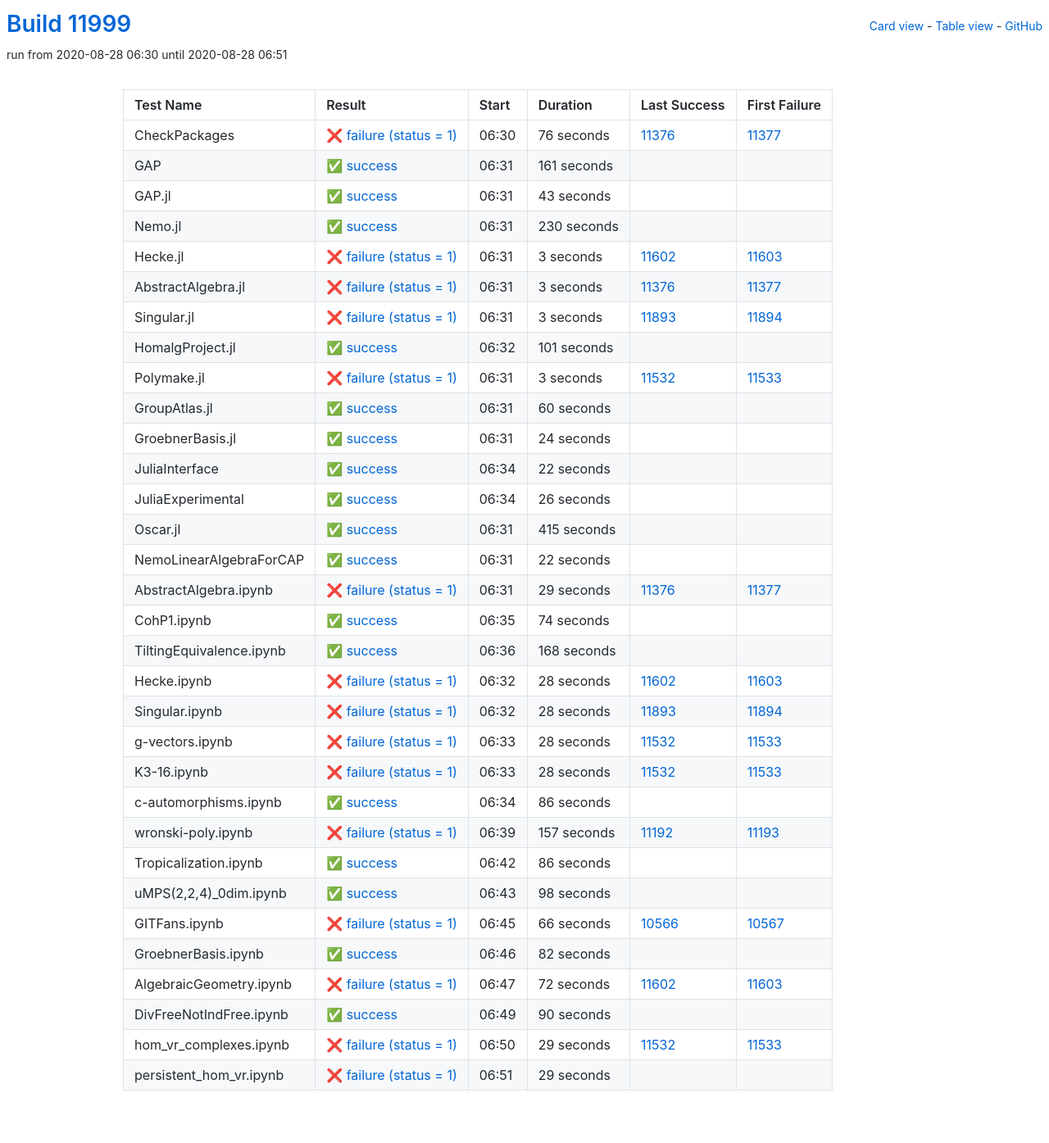
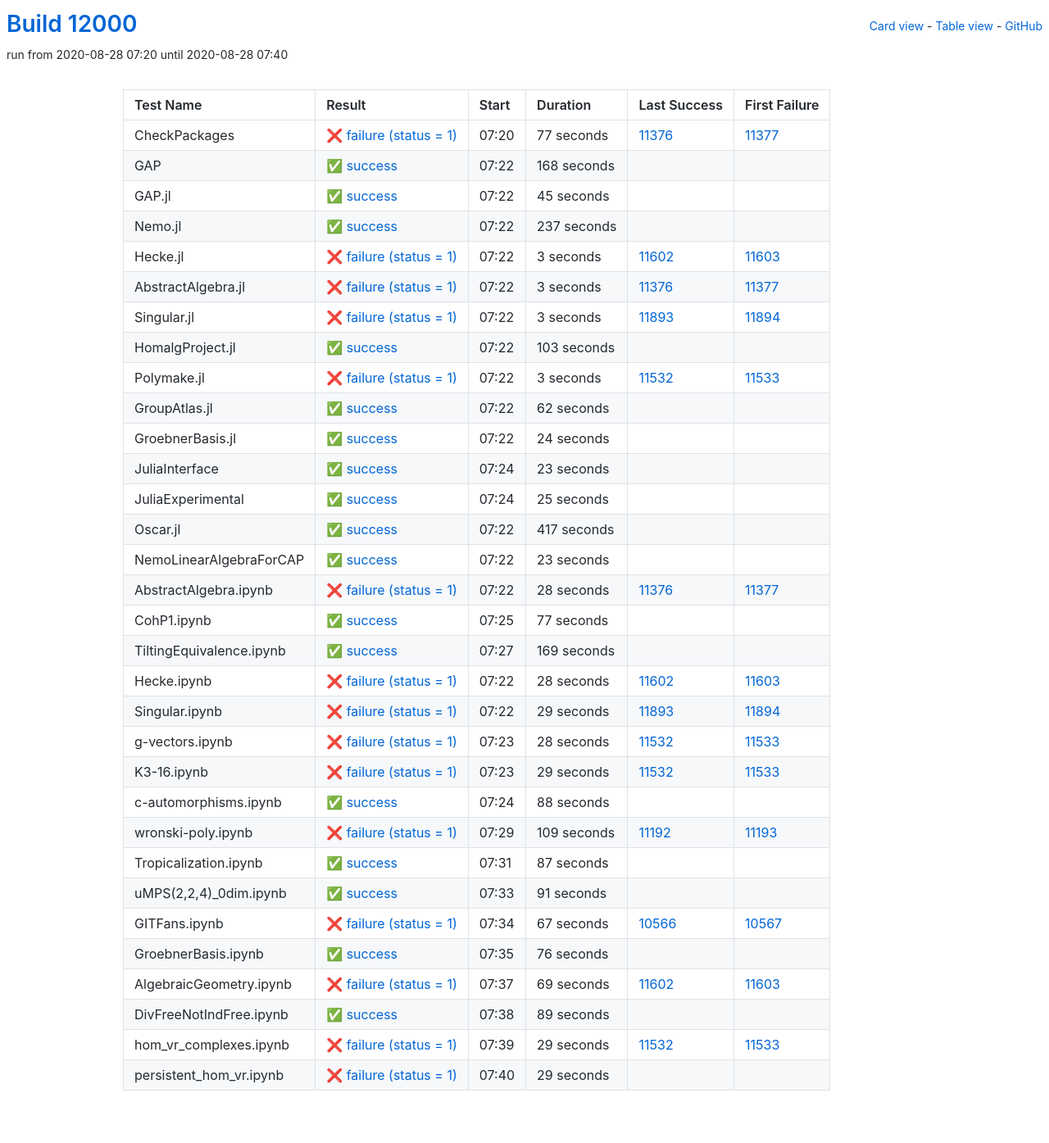
Before and after one commit to oscar-system/oscar-ci-status, a Jekyll site: the page built from table.html, in a window 1280 px wide. Shown: the whole page at 82% size. Built offline with Jekyll 4.4.1, drawn with Linux system fonts in a browser that asks for light colours.

Commit message:
Build #12000

```diff
--- a/_data/ci.yml
+++ b/_data/ci.yml
@@ -1,6 +1,6 @@
 ---
-build: 11999
-build_url: https://oscarci.mathematik.uni-kl.de/job/oscar/11999/
+build: 12000
+build_url: https://oscarci.mathematik.uni-kl.de/job/oscar/12000/
 job: oscar
 organization: oscar-system
 repo: oscar-ci-status
@@ -8,56 +8,56 @@
 tests:
 - name: CheckPackages
   id: checkpackages
-  log: https://oscarci.mathematik.uni-kl.de/job/oscar/11999/artifact/logs/build-11999/CheckPackages.log
-  start: 2020-08-28 06:30
+  log: https://oscarci.mathematik.uni-kl.de/job/oscar/12000/artifact/logs/build-12000/CheckPackages.log
+  start: 2020-08-28 07:20
   success: false
   exitcode: 1
   status: failure
-  duration: 76
+  duration: 77
   last_success: 11376
   last_success_url: https://oscarci.mathematik.uni-kl.de/job/oscar/11376/
   first_failure: 11377
   first_failure_url: https://oscarci.mathematik.uni-kl.de/job/oscar/11377/
 - name: GAP
   id: gap
-  log: https://oscarci.mathematik.uni-kl.de/job/oscar/11999/artifact/logs/build-11999/GAP.log
-  start: 2020-08-28 06:31
+  log: https://oscarci.mathematik.uni-kl.de/job/oscar/12000/artifact/logs/build-12000/GAP.log
+  start: 2020-08-28 07:22
   success: true
   exitcode: 0
   status: success
-  duration: 161
+  duration: 168
   last_success: false
   last_success_url:
   first_failure: false
   first_failure_url:
 - name: GAP.jl
   id: gap-jl
-  log: https://oscarci.mathematik.uni-kl.de/job/oscar/11999/artifact/logs/build-11999/GAP.jl.log
-  start: 2020-08-28 06:31
+  log: https://oscarci.mathematik.uni-kl.de/job/oscar/12000/artifact/logs/build-12000/GAP.jl.log
+  start: 2020-08-28 07:22
   success: true
   exitcode: 0
   status: success
-  duration: 43
+  duration: 45
   last_success: false
   last_success_url:
   first_failure: false
   first_failure_url:
 - name: Nemo.jl
   id: nemo-jl
-  log: https://oscarci.mathematik.uni-kl.de/job/oscar/11999/artifact/logs/build-11999/Nemo.jl.log
-  start: 2020-08-28 06:31
+  log: https://oscarci.mathematik.uni-kl.de/job/oscar/12000/artifact/logs/build-12000/Nemo.jl.log
+  start: 2020-08-28 07:22
   success: true
   exitcode: 0
   status: success
-  duration: 230
+  duration: 237
   last_success: false
   last_success_url:
   first_failure: false
   first_failure_url:
 - name: Hecke.jl
   id: hecke-jl
-  log: https://oscarci.mathematik.uni-kl.de/job/oscar/11999/artifact/logs/build-11999/Hecke.jl.log
-  start: 2020-08-28 06:31
+  log: https://oscarci.mathematik.uni-kl.de/job/oscar/12000/artifact/logs/build-12000/Hecke.jl.log
+  start: 2020-08-28 07:22
   success: false
   exitcode: 1
   status: failure
@@ -68,8 +68,8 @@
   first_failure_url: https://oscarci.mathematik.uni-kl.de/job/oscar/11603/
 - name: AbstractAlgebra.jl
   id: abstractalgebra-jl
-  log: https://oscarci.mathematik.uni-kl.de/job/oscar/11999/artifact/logs/build-11999/AbstractAlgebra.jl.log
-  start: 2020-08-28 06:31
+  log: https://oscarci.mathematik.uni-kl.de/job/oscar/12000/artifact/logs/build-12000/AbstractAlgebra.jl.log
+  start: 2020-08-28 07:22
   success: false
   exitcode: 1
   status: failure
@@ -80,8 +80,8 @@
   first_failure_url: https://oscarci.mathematik.uni-kl.de/job/oscar/11377/
 - name: Singular.jl
   id: singular-jl
-  log: https://oscarci.mathematik.uni-kl.de/job/oscar/11999/artifact/logs/build-11999/Singular.jl.log
-  start: 2020-08-28 06:31
+  log: https://oscarci.mathematik.uni-kl.de/job/oscar/12000/artifact/logs/build-12000/Singular.jl.log
+  start: 2020-08-28 07:22
   success: false
   exitcode: 1
   status: failure
@@ -92,20 +92,20 @@
   first_failure_url: https://oscarci.mathematik.uni-kl.de/job/oscar/11894/
 - name: HomalgProject.jl
   id: homalgproject-jl
-  log: https://oscarci.mathematik.uni-kl.de/job/oscar/11999/artifact/logs/build-11999/HomalgProject.jl.log
-  start: 2020-08-28 06:32
+  log: https://oscarci.mathematik.uni-kl.de/job/oscar/12000/artifact/logs/build-12000/HomalgProject.jl.log
+  start: 2020-08-28 07:22
   success: true
   exitcode: 0
   status: success
-  duration: 101
+  duration: 103
   last_success: false
   last_success_url:
   first_failure: false
   first_failure_url:
 - name: Polymake.jl
   id: polymake-jl
-  log: https://oscarci.mathematik.uni-kl.de/job/oscar/11999/artifact/logs/build-11999/Polymake.jl.log
-  start: 2020-08-28 06:31
+  log: https://oscarci.mathematik.uni-kl.de/job/oscar/12000/artifact/logs/build-12000/Polymake.jl.log
+  start: 2020-08-28 07:22
   success: false
   exitcode: 1
   status: failure
@@ -116,20 +116,20 @@
   first_failure_url: https://oscarci.mathematik.uni-kl.de/job/oscar/11533/
 - name: GroupAtlas.jl
   id: groupatlas-jl
-  log: https://oscarci.mathematik.uni-kl.de/job/oscar/11999/artifact/logs/build-11999/GroupAtlas.jl.log
-  start: 2020-08-28 06:31
+  log: https://oscarci.mathematik.uni-kl.de/job/oscar/12000/artifact/logs/build-12000/GroupAtlas.jl.log
+  start: 2020-08-28 07:22
   success: true
   exitcode: 0
   status: success
-  duration: 60
+  duration: 62
   last_success: false
   last_success_url:
   first_failure: false
   first_failure_url:
 - name: GroebnerBasis.jl
   id: groebnerbasis-jl
-  log: https://oscarci.mathematik.uni-kl.de/job/oscar/11999/artifact/logs/build-11999/GroebnerBasis.jl.log
-  start: 2020-08-28 06:31
+  log: https://oscarci.mathematik.uni-kl.de/job/oscar/12000/artifact/logs/build-12000/GroebnerBasis.jl.log
+  start: 2020-08-28 07:22
   success: true
   exitcode: 0
   status: success
@@ -140,92 +140,92 @@
   first_failure_url:
 - name: JuliaInterface
   id: juliainterface
-  log: https://oscarci.mathematik.uni-kl.de/job/oscar/11999/artifact/logs/build-11999/JuliaInterface.log
-  start: 2020-08-28 06:34
+  log: https://oscarci.mathematik.uni-kl.de/job/oscar/12000/artifact/logs/build-12000/JuliaInterface.log
+  start: 2020-08-28 07:24
   success: true
   exitcode: 0
   status: success
-  duration: 22
+  duration: 23
   last_success: false
   last_success_url:
   first_failure: false
   first_failure_url:
 - name: JuliaExperimental
   id: juliaexperimental
-  log: https://oscarci.mathematik.uni-kl.de/job/oscar/11999/artifact/logs/build-11999/JuliaExperimental.log
-  start: 2020-08-28 06:34
+  log: https://oscarci.mathematik.uni-kl.de/job/oscar/12000/artifact/logs/build-12000/JuliaExperimental.log
+  start: 2020-08-28 07:24
   success: true
   exitcode: 0
   status: success
-  duration: 26
+  duration: 25
   last_success: false
   last_success_url:
   first_failure: false
   first_failure_url:
 - name: Oscar.jl
   id: oscar-jl
-  log: https://oscarci.mathematik.uni-kl.de/job/oscar/11999/artifact/logs/build-11999/Oscar.jl.log
-  start: 2020-08-28 06:31
+  log: https://oscarci.mathematik.uni-kl.de/job/oscar/12000/artifact/logs/build-12000/Oscar.jl.log
+  start: 2020-08-28 07:22
   success: true
   exitcode: 0
   status: success
-  duration: 415
+  duration: 417
   last_success: false
   last_success_url:
   first_failure: false
   first_failure_url:
 - name: NemoLinearAlgebraForCAP
   id: nemolinearalgebraforcap
-  log: https://oscarci.mathematik.uni-kl.de/job/oscar/11999/artifact/logs/build-11999/NemoLinearAlgebraForCAP.log
-  start: 2020-08-28 06:31
+  log: https://oscarci.mathematik.uni-kl.de/job/oscar/12000/artifact/logs/build-12000/NemoLinearAlgebraForCAP.log
+  start: 2020-08-28 07:22
   success: true
   exitcode: 0
   status: success
-  duration: 22
+  duration: 23
   last_success: false
   last_success_url:
   first_failure: false
   first_failure_url:
 - name: AbstractAlgebra.ipynb
   id: abstractalgebra-ipynb
-  log: https://oscarci.mathematik.uni-kl.de/job/oscar/11999/artifact/logs/build-11999/AbstractAlgebra.ipynb.log
-  start: 2020-08-28 06:31
+  log: https://oscarci.mathematik.uni-kl.de/job/oscar/12000/artifact/logs/build-12000/AbstractAlgebra.ipynb.log
+  start: 2020-08-28 07:22
   success: false
   exitcode: 1
   status: failure
-  duration: 29
+  duration: 28
   last_success: 11376
   last_success_url: https://oscarci.mathematik.uni-kl.de/job/oscar/11376/
   first_failure: 11377
   first_failure_url: https://oscarci.mathematik.uni-kl.de/job/oscar/11377/
 - name: CohP1.ipynb
   id: cohp1-ipynb
-  log: https://oscarci.mathematik.uni-kl.de/job/oscar/11999/artifact/logs/build-11999/CohP1.ipynb.log
-  start: 2020-08-28 06:35
+  log: https://oscarci.mathematik.uni-kl.de/job/oscar/12000/artifact/logs/build-12000/CohP1.ipynb.log
+  start: 2020-08-28 07:25
   success: true
   exitcode: 0
   status: success
-  duration: 74
+  duration: 77
   last_success: false
   last_success_url:
   first_failure: false
   first_failure_url:
 - name: TiltingEquivalence.ipynb
   id: tiltingequivalence-ipynb
-  log: https://oscarci.mathematik.uni-kl.de/job/oscar/11999/artifact/logs/build-11999/TiltingEquivalence.ipynb.log
-  start: 2020-08-28 06:36
+  log: https://oscarci.mathematik.uni-kl.de/job/oscar/12000/artifact/logs/build-12000/TiltingEquivalence.ipynb.log
+  start: 2020-08-28 07:27
   success: true
   exitcode: 0
   status: success
-  duration: 168
+  duration: 169
   last_success: false
   last_success_url:
   first_failure: false
   first_failure_url:
 - name: Hecke.ipynb
   id: hecke-ipynb
-  log: https://oscarci.mathematik.uni-kl.de/job/oscar/11999/artifact/logs/build-11999/Hecke.ipynb.log
-  start: 2020-08-28 06:32
+  log: https://oscarci.mathematik.uni-kl.de/job/oscar/12000/artifact/logs/build-12000/Hecke.ipynb.log
+  start: 2020-08-28 07:22
   success: false
   exitcode: 1
   status: failure
@@ -236,20 +236,20 @@
   first_failure_url: https://oscarci.mathematik.uni-kl.de/job/oscar/11603/
 - name: Singular.ipynb
   id: singular-ipynb
-  log: https://oscarci.mathematik.uni-kl.de/job/oscar/11999/artifact/logs/build-11999/Singular.ipynb.log
-  start: 2020-08-28 06:32
+  log: https://oscarci.mathematik.uni-kl.de/job/oscar/12000/artifact/logs/build-12000/Singular.ipynb.log
+  start: 2020-08-28 07:22
   success: false
   exitcode: 1
   status: failure
-  duration: 28
+  duration: 29
   last_success: 11893
   last_success_url: https://oscarci.mathematik.uni-kl.de/job/oscar/11893/
   first_failure: 11894
   first_failure_url: https://oscarci.mathematik.uni-kl.de/job/oscar/11894/
 - name: g-vectors.ipynb
   id: g-vectors-ipynb
-  log: https://oscarci.mathematik.uni-kl.de/job/oscar/11999/artifact/logs/build-11999/g-vectors.ipynb.log
-  start: 2020-08-28 06:33
+  log: https://oscarci.mathematik.uni-kl.de/job/oscar/12000/artifact/logs/build-12000/g-vectors.ipynb.log
+  start: 2020-08-28 07:23
   success: false
   exitcode: 1
   status: failure
@@ -260,116 +260,116 @@
   first_failure_url: https://oscarci.mathematik.uni-kl.de/job/oscar/11533/
 - name: K3-16.ipynb
   id: k3-16-ipynb
-  log: https://oscarci.mathematik.uni-kl.de/job/oscar/11999/artifact/logs/build-11999/K3-16.ipynb.log
-  start: 2020-08-28 06:33
+  log: https://oscarci.mathematik.uni-kl.de/job/oscar/12000/artifact/logs/build-12000/K3-16.ipynb.log
+  start: 2020-08-28 07:23
   success: false
   exitcode: 1
   status: failure
-  duration: 28
+  duration: 29
   last_success: 11532
   last_success_url: https://oscarci.mathematik.uni-kl.de/job/oscar/11532/
   first_failure: 11533
   first_failure_url: https://oscarci.mathematik.uni-kl.de/job/oscar/11533/
 - name: c-automorphisms.ipynb
   id: c-automorphisms-ipynb
-  log: https://oscarci.mathematik.uni-kl.de/job/oscar/11999/artifact/logs/build-11999/c-automorphisms.ipynb.log
-  start: 2020-08-28 06:34
+  log: https://oscarci.mathematik.uni-kl.de/job/oscar/12000/artifact/logs/build-12000/c-automorphisms.ipynb.log
+  start: 2020-08-28 07:24
   success: true
   exitcode: 0
   status: success
-  duration: 86
+  duration: 88
   last_success: false
   last_success_url:
   first_failure: false
   first_failure_url:
 - name: wronski-poly.ipynb
   id: wronski-poly-ipynb
-  log: https://oscarci.mathematik.uni-kl.de/job/oscar/11999/artifact/logs/build-11999/wronski-poly.ipynb.log
-  start: 2020-08-28 06:39
+  log: https://oscarci.mathematik.uni-kl.de/job/oscar/12000/artifact/logs/build-12000/wronski-poly.ipynb.log
+  start: 2020-08-28 07:29
   success: false
   exitcode: 1
   status: failure
-  duration: 157
+  duration: 109
   last_success: 11192
   last_success_url: https://oscarci.mathematik.uni-kl.de/job/oscar/11192/
   first_failure: 11193
   first_failure_url: https://oscarci.mathematik.uni-kl.de/job/oscar/11193/
 - name: Tropicalization.ipynb
   id: tropicalization-ipynb
-  log: https://oscarci.mathematik.uni-kl.de/job/oscar/11999/artifact/logs/build-11999/Tropicalization.ipynb.log
-  start: 2020-08-28 06:42
+  log: https://oscarci.mathematik.uni-kl.de/job/oscar/12000/artifact/logs/build-12000/Tropicalization.ipynb.log
+  start: 2020-08-28 07:31
   success: true
   exitcode: 0
   status: success
-  duration: 86
+  duration: 87
   last_success: false
   last_success_url:
   first_failure: false
   first_failure_url:
 - name: uMPS(2,2,4)_0dim.ipynb
   id: umps-2-2-4-0dim-ipynb
-  log: https://oscarci.mathematik.uni-kl.de/job/oscar/11999/artifact/logs/build-11999/uMPS-2-2-4-_0dim.ipynb.log
-  start: 2020-08-28 06:43
+  log: https://oscarci.mathematik.uni-kl.de/job/oscar/12000/artifact/logs/build-12000/uMPS-2-2-4-_0dim.ipynb.log
+  start: 2020-08-28 07:33
   success: true
   exitcode: 0
   status: success
-  duration: 98
+  duration: 91
   last_success: false
   last_success_url:
   first_failure: false
   first_failure_url:
 - name: GITFans.ipynb
   id: gitfans-ipynb
-  log: https://oscarci.mathematik.uni-kl.de/job/oscar/11999/artifact/logs/build-11999/GITFans.ipynb.log
-  start: 2020-08-28 06:45
+  log: https://oscarci.mathematik.uni-kl.de/job/oscar/12000/artifact/logs/build-12000/GITFans.ipynb.log
+  start: 2020-08-28 07:34
   success: false
   exitcode: 1
   status: failure
-  duration: 66
+  duration: 67
   last_success: 10566
   last_success_url: https://oscarci.mathematik.uni-kl.de/job/oscar/10566/
   first_failure: 10567
   first_failure_url: https://oscarci.mathematik.uni-kl.de/job/oscar/10567/
 - name: GroebnerBasis.ipynb
   id: groebnerbasis-ipynb
-  log: https://oscarci.mathematik.uni-kl.de/job/oscar/11999/artifact/logs/build-11999/GroebnerBasis.ipynb.log
-  start: 2020-08-28 06:46
+  log: https://oscarci.mathematik.uni-kl.de/job/oscar/12000/artifact/logs/build-12000/GroebnerBasis.ipynb.log
+  start: 2020-08-28 07:35
   success: true
   exitcode: 0
   status: success
-  duration: 82
+  duration: 76
   last_success: false
   last_success_url:
   first_failure: false
   first_failure_url:
 - name: AlgebraicGeometry.ipynb
   id: algebraicgeometry-ipynb
-  log: https://oscarci.mathematik.uni-kl.de/job/oscar/11999/artifact/logs/build-11999/AlgebraicGeometry.ipynb.log
-  start: 2020-08-28 06:47
+  log: https://oscarci.mathematik.uni-kl.de/job/oscar/12000/artifact/logs/build-12000/AlgebraicGeometry.ipynb.log
+  start: 2020-08-28 07:37
   success: false
   exitcode: 1
   status: failure
-  duration: 72
+  duration: 69
   last_success: 11602
   last_success_url: https://oscarci.mathematik.uni-kl.de/job/oscar/11602/
   first_failure: 11603
   first_failure_url: https://oscarci.mathematik.uni-kl.de/job/oscar/11603/
 - name: DivFreeNotIndFree.ipynb
   id: divfreenotindfree-ipynb
-  log: https://oscarci.mathematik.uni-kl.de/job/oscar/11999/artifact/logs/build-11999/DivFreeNotIndFree.ipynb.log
-  start: 2020-08-28 06:49
+  log: https://oscarci.mathematik.uni-kl.de/job/oscar/12000/artifact/logs/build-12000/DivFreeNotIndFree.ipynb.log
+  start: 2020-08-28 07:38
   success: true
   exitcode: 0
   status: success
-  duration: 90
+  duration: 89
   last_success: false
   last_success_url:
   first_failure: false
   first_failure_url:
 - name: hom_vr_complexes.ipynb
   id: hom-vr-complexes-ipynb
-  log: https://oscarci.mathematik.uni-kl.de/job/oscar/11999/artifact/logs/build-11999/hom_vr_complexes.ipynb.log
-  start: 2020-08-28 06:50
+  log: https://oscarci.mathematik.uni-kl.de/job/oscar/12000/artifact/logs/build-12000/hom_vr_complexes.ipynb.log
+  start: 2020-08-28 07:39
   success: false
   exitcode: 1
   status: failure
@@ -380,8 +380,8 @@
   first_failure_url: https://oscarci.mathematik.uni-kl.de/job/oscar/11533/
 - name: persistent_hom_vr.ipynb
   id: persistent-hom-vr-ipynb
-  log: https://oscarci.mathematik.uni-kl.de/job/oscar/11999/artifact/logs/build-11999/persistent_hom_vr.ipynb.log
-  start: 2020-08-28 06:51
+  log: https://oscarci.mathematik.uni-kl.de/job/oscar/12000/artifact/logs/build-12000/persistent_hom_vr.ipynb.log
+  start: 2020-08-28 07:40
   success: false
   exitcode: 1
   status: failure
```
Also changed, not shown: README.md.
